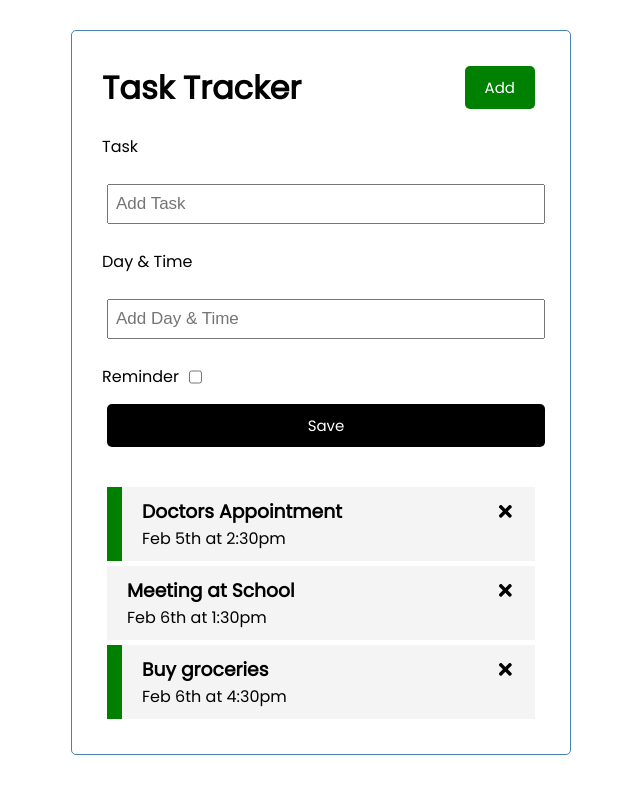
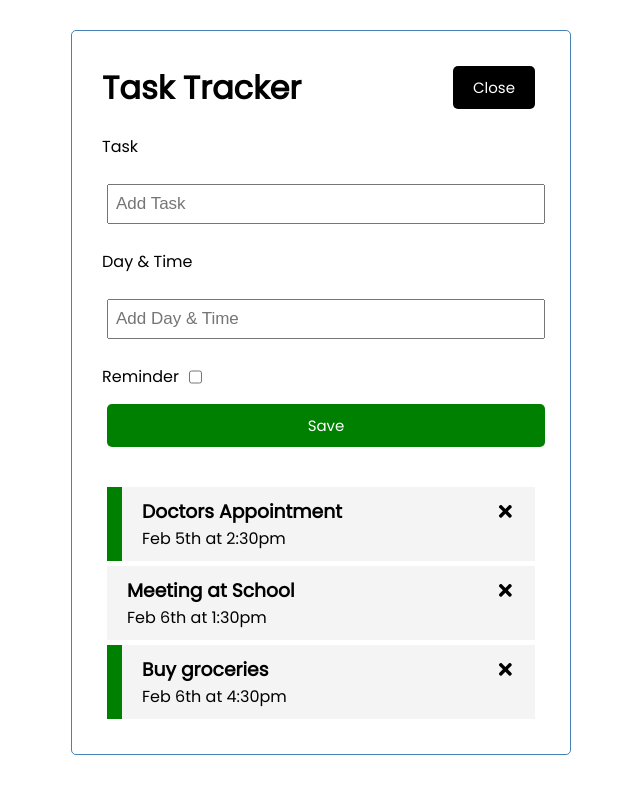
Before and after one commit to DanyylCon/react-task-tracker, a React (Create React App) app: page / in a window 1280 px wide. Both pictures are taken after a click on the button "Add". Shown: the top 794 px of the page, without its empty margins (319-959 px from the left). Built offline with nearby package versions, Linux system fonts and the light colour scheme; the HTML template or start-up script is replaced by a standard one.

Commit message:
change add button properties

```diff
--- a/src/App.js
+++ b/src/App.js
@@ -48,7 +48,7 @@
 
 return (
   <div className="container">
-    <Header onAdd={() => setShowAddTask(!showAddTask)}/>
+    <Header onAdd={() => setShowAddTask(!showAddTask)} showAdd={showAddTask}/>
     {showAddTask && <AddTask onAdd={addTask}/>}
     {
       tasks.length >0
--- a/src/components/Header.js
+++ b/src/components/Header.js
@@ -2,12 +2,12 @@
 import Button from './Button';
 
 
-const Header = ({title, onAdd}) => {
+const Header = ({title, onAdd, showAdd}) => {
 
     return (
         <header className='header'>
             <h1>{title}</h1>
-            <Button bgColor='green' text='Add' onClick={onAdd}/>
+            <Button bgColor={showAdd ? 'black' : 'green'} text={showAdd ? 'Close' : 'Add'} onClick={onAdd}/>
 
         </header>
     )
--- a/src/index.css
+++ b/src/index.css
@@ -29,7 +29,7 @@
 
 .btn {
   display: inline-block;
-  background: #000;
+  background: green;
   color: #fff;
   border: none;
   padding: 10px 20px;
```
